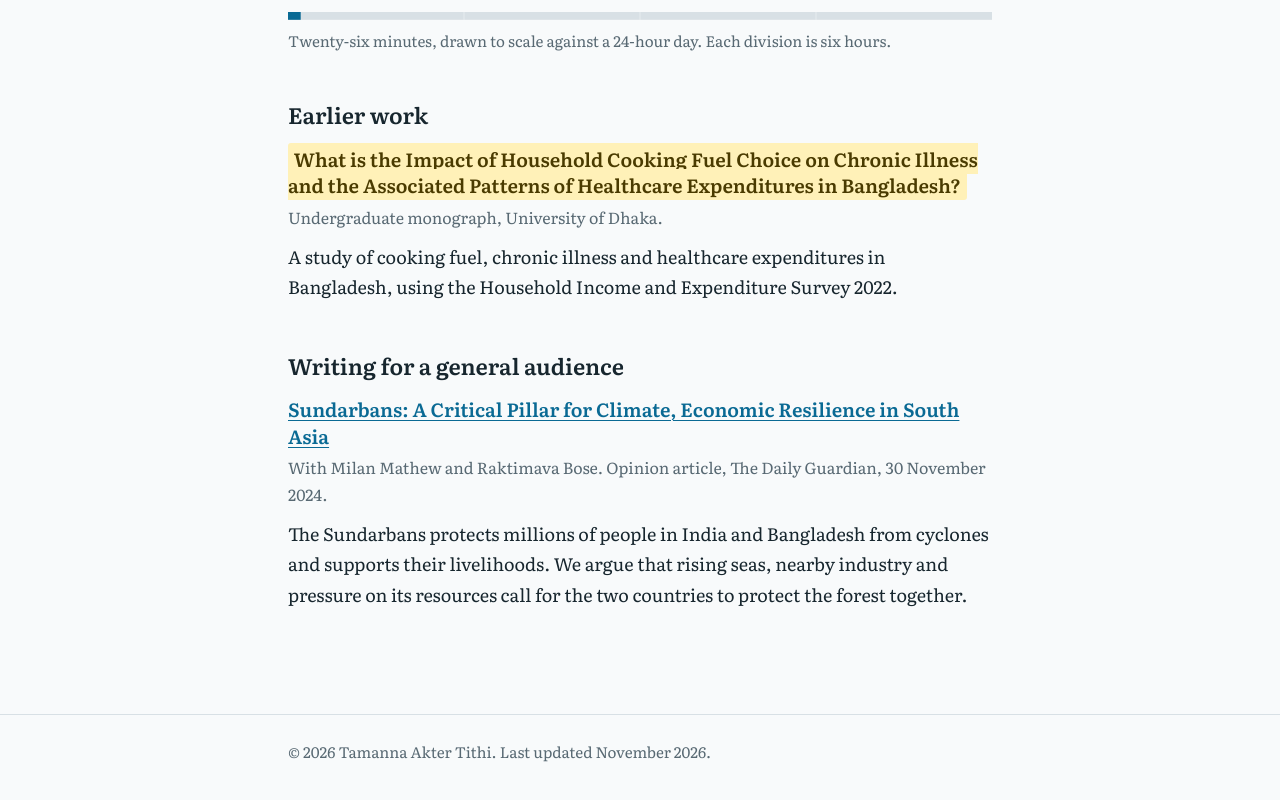
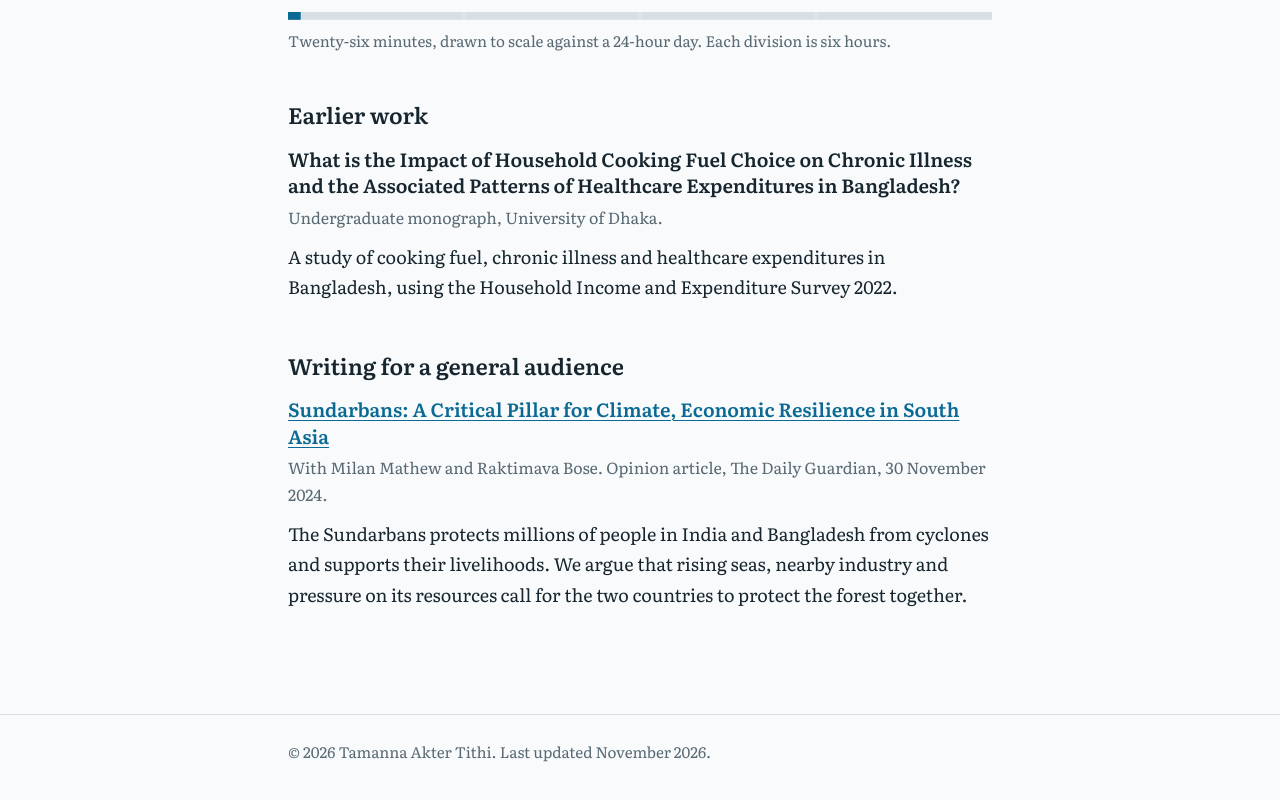
Before and after one commit to tamannaaktertithi/tamannaaktertithi.github.io, a plain HTML site: page research.html in a window 1280 px wide. Shown: the part 1359-2159 px from the top of the page. Drawn offline with Linux system fonts and the light colour scheme.

Commit message:
Remove unnecessary span from paper title

```diff
--- a/research.html
+++ b/research.html
@@ -66,7 +66,7 @@
       <h2>Earlier work</h2>
 
       <article class="paper">
-        <h3 class="paper-title"><span class="todo"> What is the Impact of Household Cooking Fuel Choice on Chronic Illness and the Associated Patterns of Healthcare Expenditures in Bangladesh? </span></h3>
+               <h3 class="paper-title">What is the Impact of Household Cooking Fuel Choice on Chronic Illness and the Associated Patterns of Healthcare Expenditures in Bangladesh?</h3>
         <p class="paper-meta">Undergraduate monograph, University of Dhaka.</p>
         <p>A study of cooking fuel, chronic illness and healthcare expenditures in Bangladesh, using the Household Income and Expenditure Survey 2022.</p>
       </article>
```
